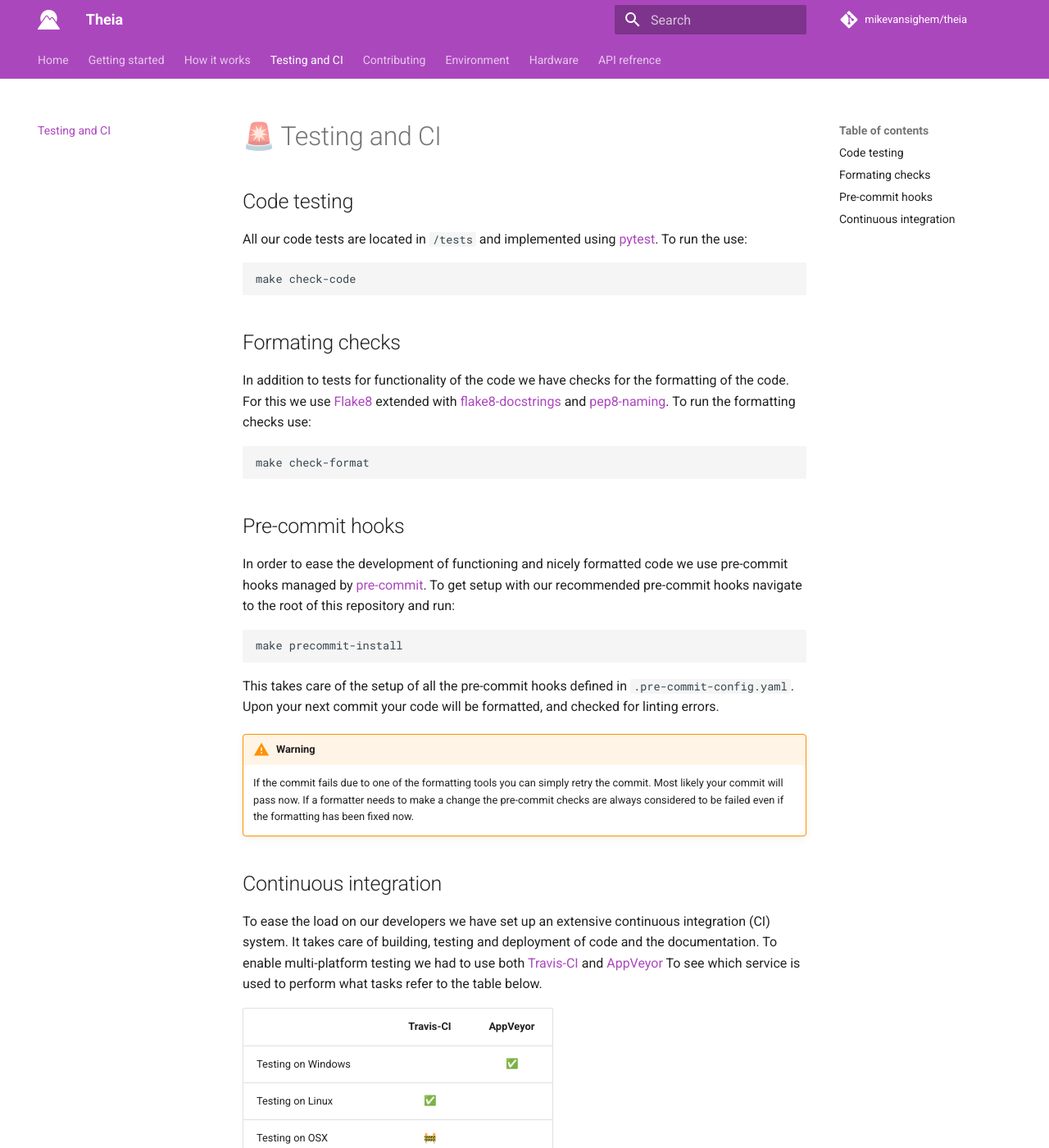
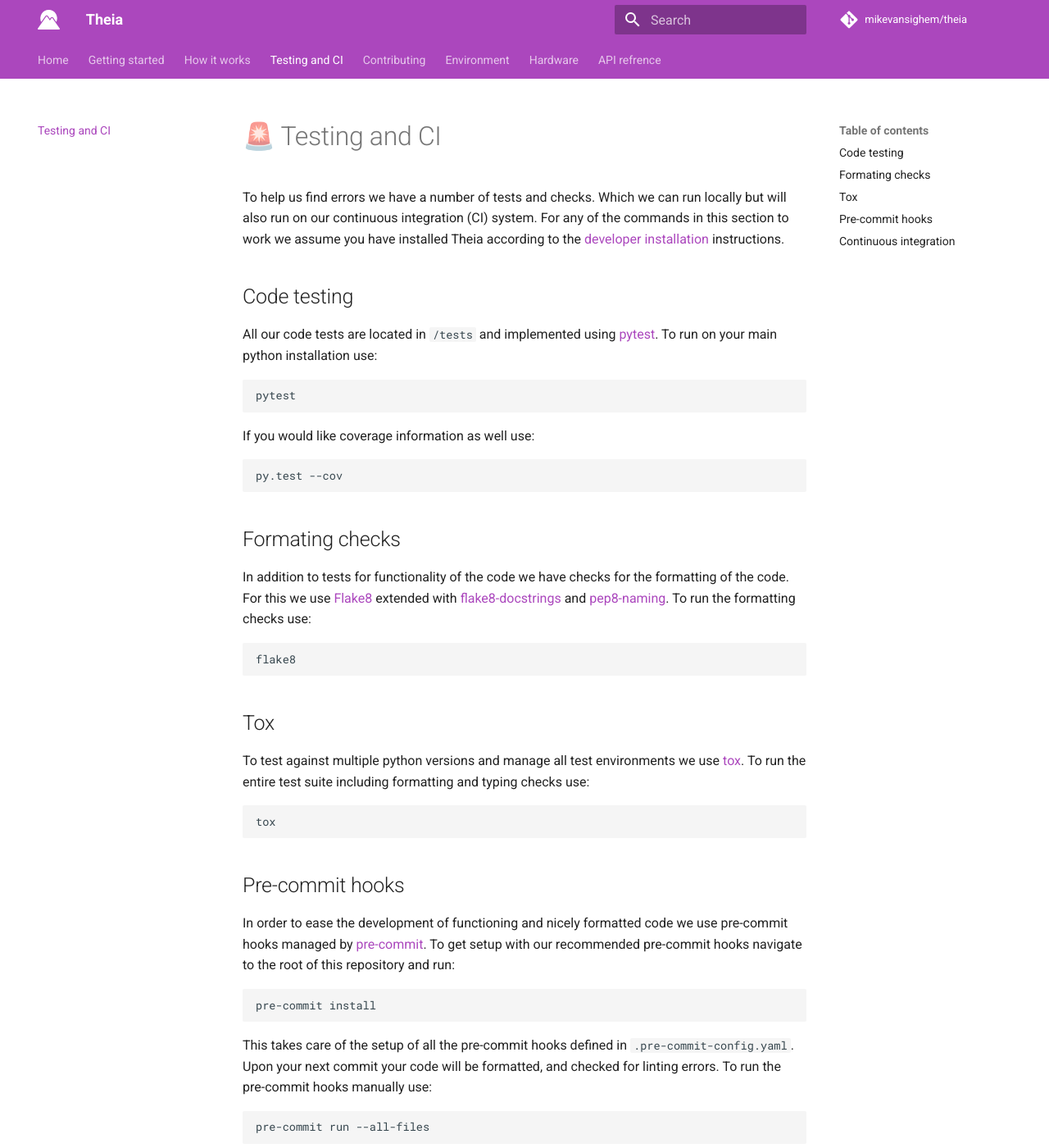
Before and after one commit to mikevansighem/thea, an MkDocs documentation site: the page built from docs/testing_and_ci.md, in a window 1280 px wide and 1400 px high. Shown: the whole window at 82% size. Built offline with MkDocs 1.6.1 and Material for MkDocs 9.7.7, drawn with Linux system fonts in a browser that asks for light colours; emoji names are drawn with the system emoji font; comment, search, counter and statistics services are not loaded; some of the changed text lies outside the part shown.

````diff
--- a/docs/testing_and_ci.md
+++ b/docs/testing_and_ci.md
@@ -1,12 +1,25 @@
 # 🚨 Testing and CI
+To help us find errors we have a number of tests and checks. Which we can
+run locally but will also run on our continuous integration (CI) system.
+For any of the commands in this section to work we assume you have installed
+Theia according to the
+[developer installation](https://mikevansighem
+.github.io/theia/getting_started/#developer-installation)
+instructions.
 
 ## Code testing
 All our code tests are located in `/tests` and implemented using
 [pytest](https://docs.pytest.org/en/latest/goodpractices.html). To run
-the use:
+on your main python installation use:
 
 ```bash
-make check-code
+pytest
+```
+
+If you would like coverage information as well use:
+
+```bash
+py.test --cov
 ```
 
 ## Formating checks
@@ -18,7 +31,17 @@ and [pep8-naming](https://github.com/PyCQA/pep8-naming). To run the formatting
 checks use:
 
 ```bash
-make check-format
+flake8
+```
+
+## Tox
+
+To test against multiple python versions and manage all test environments
+we use [tox](https://tox.readthedocs.io/en/latest/).
+To run the entire test suite including formatting and typing checks use:
+
+```bash
+tox
 ```
 
 ## Pre-commit hooks
@@ -29,12 +52,16 @@ To get setup with our recommended pre-commit hooks navigate to the root of
 this repository and run:
 
 ```bash
-make precommit-install
+pre-commit install
 ```
 
 This takes care of the setup of all the pre-commit hooks defined in
  `.pre-commit-config.yaml`. Upon your next commit your code will be formatted,
- and checked for linting errors.
+ and checked for linting errors. To run the pre-commit hooks manually use:
+
+```bash
+pre-commit run --all-files
+```
 
 !!! warning
     If the commit fails due to one of the formatting tools you can simply
@@ -55,13 +82,17 @@ To see which service is used to perform what tasks refer to the table below.
 |:--------------------------|:---------------------:|:---------------------:|
 | Testing on Windows		|					 	| :white_check_mark: 	|
 | Testing on Linux		    | :white_check_mark: 	|					  	|
-| Testing on OSX			| :construction:		|						|
-| Coverage for Codacy       | :white_check_mark: 	|						|
+| Testing on OSX			| :white_check_mark:    |						|
+| Minimum coverage          | :white_check_mark: 	|						|
+| Formatting (flake8)       | :white_check_mark:    |                       |
+| Formatting (black)        | :white_check_mark:    |                       |
+| Typing (mypy)             | :construction:        |                       |
 | Building documentation	| :white_check_mark: 	|						|
 | Deploying documentation	| :white_check_mark: 	|						|
+| Deploying on PyPi         | :construction:        |                       |
 
 !!! note
-    Testing on OSX using Travis-CI is planned.
+    Type checking using myp and deploying to PyPi are not implemented yet.
 
 To help improve the quality of our code further it is analyzed by
 [Codacy](https://app.codacy.com/project/mikevansighem/theia/dashboard)
````
Also changed, not shown: docs/getting_started.md (+15 -22 lines), notepad.md (+1 -0 lines), 1 other file.
